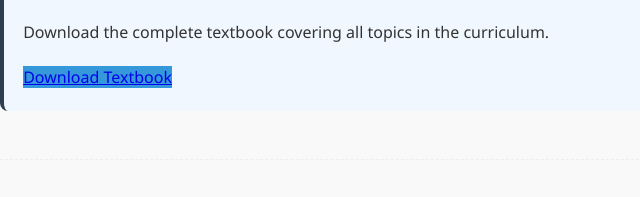
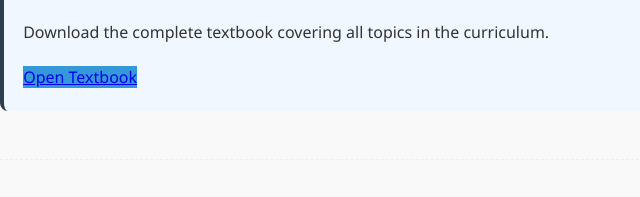
Before and after one commit to brjghut/FutureFocus, a plain HTML site: page math.html in a window 1280 px wide. Both pictures are taken after a click on the link "View Resources". Shown: the part 1498-1695 px from the top of the page, 0-640 px from the left. Drawn offline with nearby package versions, Linux system fonts and the light colour scheme.

Commit message:
images & pdf corrected

```diff
--- a/math.html
+++ b/math.html
@@ -596,7 +596,7 @@
         <div class="example">
             <h4>Grade 11 Mathematics Textbook</h4>
             <p>Download the complete textbook covering all topics in the curriculum.</p>
-            <a href="textbooks/G11-Mathematics-STB-2023-web.pdf" target="_blank" class="btn" style="background-color: var(--accent);">Download Textbook</a>
+            <a href="https://drive.google.com/file/d/1I9cPXeJ3jxXT8S_rCqcwPhQox9gQ7_Wo/view?usp=sharing" target="_blank" class="btn" style="background-color: var(--accent);">Open Textbook</a>
         </div>
     </div>
 
```
